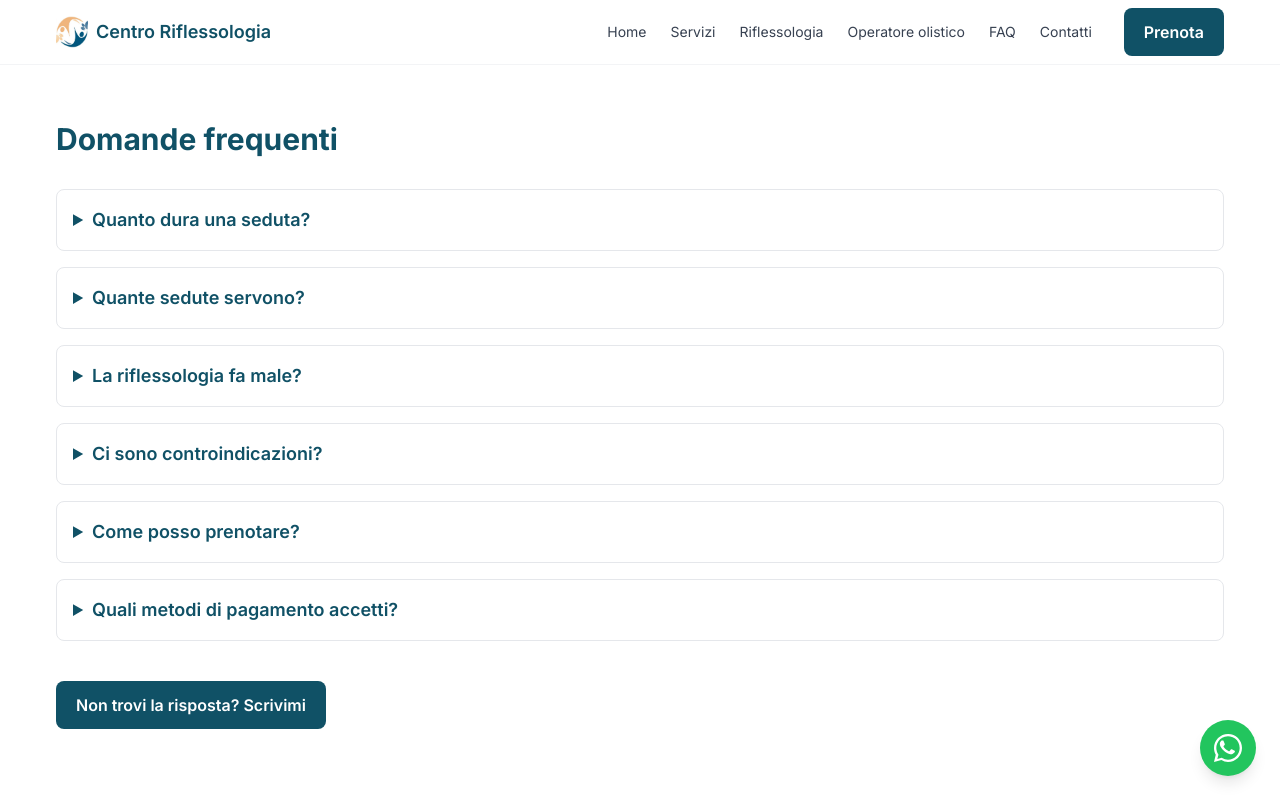
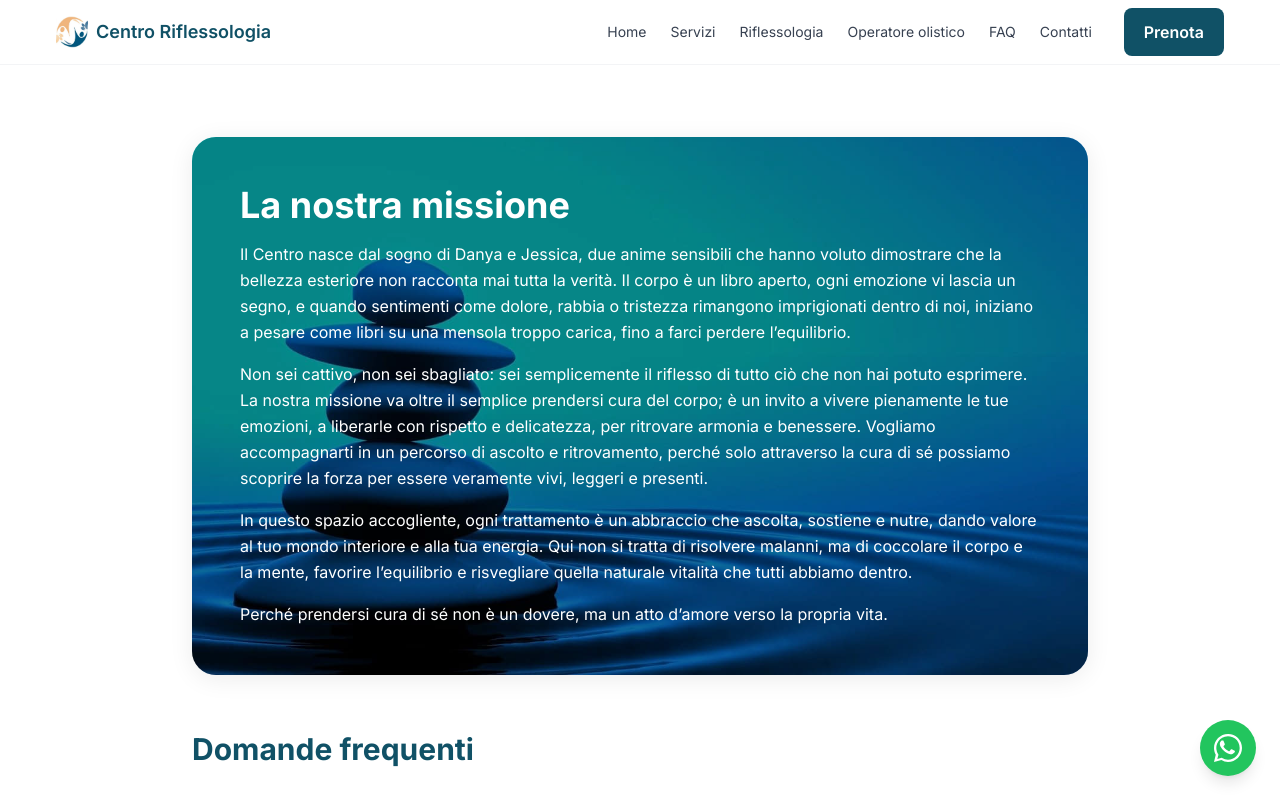
Before and after one commit to LoganSpace91/centro-riflessologia, a Next.js app: page /faq in a window 1280 px wide. Shown: the top 797 px of the page. Built offline with nearby package versions, Linux system fonts and the light colour scheme.

Commit message:
Aggiorna missione e pagina operatore olistico

```diff
--- a/app/faq/page.tsx
+++ b/app/faq/page.tsx
@@ -1,7 +1,7 @@
 export const metadata = {
-  title: 'FAQ',
+  title: 'Missione e FAQ',
   description:
-    'Domande frequenti sul Centro Riflessologia: prenotazioni, durata sedute, controindicazioni, pagamenti.',
+    'La missione del Centro Riflessologia e le risposte alle domande più frequenti su trattamenti, prenotazioni e approccio olistico.',
 }
 
 function QA({ q, a }: { q: string; a: string }) {
@@ -16,8 +16,40 @@ function QA({ q, a }: { q: string; a: string }) {
 export default function FAQPage() {
   return (
     <div className="container py-14">
-      <h1 className="text-3xl font-bold text-brand">Domande frequenti</h1>
-      <div className="mt-8 grid gap-4">
+      <section className="mx-auto max-w-4xl">
+        <div
+          className="relative mt-4 overflow-hidden rounded-3xl bg-cover bg-center shadow-card"
+          style={{ backgroundImage: 'url(/ZEN_1.jpg)' }}
+        >
+          <div className="absolute inset-0 bg-black/40" aria-hidden />
+          <div className="relative space-y-4 p-8 leading-relaxed text-white sm:p-12">
+            <h1 className="text-3xl font-bold sm:text-4xl">La nostra missione</h1>
+            <p>
+              Il Centro nasce dal sogno di Danya e Jessica, due anime sensibili che hanno voluto dimostrare che la bellezza esteriore non racconta mai
+              tutta la verità. Il corpo è un libro aperto, ogni emozione vi lascia un segno, e quando sentimenti come dolore, rabbia o tristezza
+              rimangono imprigionati dentro di noi, iniziano a pesare come libri su una mensola troppo carica, fino a farci perdere l’equilibrio.
+            </p>
+            <p>
+              Non sei cattivo, non sei sbagliato: sei semplicemente il riflesso di tutto ciò che non hai potuto esprimere. La nostra missione va oltre il
+              semplice prendersi cura del corpo; è un invito a vivere pienamente le tue emozioni, a liberarle con rispetto e delicatezza, per ritrovare
+              armonia e benessere. Vogliamo accompagnarti in un percorso di ascolto e ritrovamento, perché solo attraverso la cura di sé possiamo
+              scoprire la forza per essere veramente vivi, leggeri e presenti.
+            </p>
+            <p>
+              In questo spazio accogliente, ogni trattamento è un abbraccio che ascolta, sostiene e nutre, dando valore al tuo mondo interiore e alla tua
+              energia. Qui non si tratta di risolvere malanni, ma di coccolare il corpo e la mente, favorire l’equilibrio e risvegliare quella naturale
+              vitalità che tutti abbiamo dentro.
+            </p>
+            <p>
+              Perché prendersi cura di sé non è un dovere, ma un atto d’amore verso la propria vita.
+            </p>
+          </div>
+        </div>
+      </section>
+
+      <section className="mx-auto mt-14 max-w-4xl">
+        <h2 className="text-3xl font-bold text-brand">Domande frequenti</h2>
+        <div className="mt-8 grid gap-4">
         <QA
           q="Quanto dura una seduta?"
           a="In media 50–60 minuti, a seconda delle esigenze."
@@ -44,9 +76,15 @@ export default function FAQPage() {
         />
       </div>
 
-      <div className="mt-10">
-        <a className="btn btn-primary" href="https://wa.me/393494493683?text=Ciao%20Danya%2C%20ho%20una%20domanda%20sui%20trattamenti.">Non trovi la risposta? Scrivimi</a>
-      </div>
+        <div className="mt-10">
+          <a
+            className="btn-whatsapp"
+            href="https://wa.me/393494493683?text=Ciao%20Danya%2C%20ho%20una%20domanda%20sui%20trattamenti."
+          >
+            Non trovi la risposta? Scrivimi
+          </a>
+        </div>
+      </section>
     </div>
   )
 }
--- a/app/operatore-olistico/page.tsx
+++ b/app/operatore-olistico/page.tsx
@@ -12,17 +12,22 @@ export default function OperatoreOlisticoPage() {
       <Hero
         title="Operatore olistico"
         subtitle="Ascolto, empatia e competenza: un accompagnamento dolce verso il benessere globale."
-        primary={{ label: 'Scrivi su WhatsApp', href: 'https://wa.me/393494493683?text=Ciao%20Danya%2C%20vorrei%20informazioni%20sull%27approccio%20olistico' }}
+        primary={{ label: 'Scrivi su WhatsApp', href: 'https://wa.me/393494493683?text=Ciao%20Danya%2C%20vorrei%20informazioni%20sull%27approccio%20olistico', variant: 'whatsapp' }}
         secondary={{ label: 'Tutti i contatti', href: '/contatti' }}
         backgroundUrl="/images/bamboo-leaves.jpg"
         overlay="light"
       />
 
-      <div className="container py-14">
+      <section
+        className="relative bg-cover bg-center py-16"
+        style={{ backgroundImage: 'url(/images/zen-essential-oils.jpg)' }}
+      >
+        <div className="absolute inset-0 bg-white/75" aria-hidden />
+        <div className="container relative z-10">
           <h1 className="text-3xl font-bold text-brand">Operatore olistico</h1>
           <p className="mt-3 max-w-3xl text-gray-700">
-          L’operatore olistico guida la persona verso il benessere globale considerando corpo, mente ed emozioni in modo integrato.
-          Le tecniche sono dolci, non invasive e mirano a rilassamento, ascolto profondo e riequilibrio naturale.
+            L’operatore olistico guida la persona verso il benessere globale considerando corpo, mente ed emozioni in modo integrato. Le tecniche
+            sono dolci, non invasive e mirano a rilassamento, ascolto profondo e riequilibrio naturale.
           </p>
           <div className="mt-10 grid gap-8 md:grid-cols-2">
           <section className="card">
@@ -63,10 +68,18 @@ export default function OperatoreOlisticoPage() {
           </div>
 
           <div className="mt-10 flex flex-wrap gap-3">
-        <a className="btn btn-primary" href="https://wa.me/393494493683?text=Ciao%20Danya%2C%20vorrei%20maggiori%20informazioni%20sui%20trattamenti%20olistici.">Scrivi su WhatsApp</a>
-        <a className="btn btn-outline" href="/contatti">Tutti i contatti</a>
+            <a
+              className="btn-whatsapp"
+              href="https://wa.me/393494493683?text=Ciao%20Danya%2C%20vorrei%20maggiori%20informazioni%20sui%20trattamenti%20olistici."
+            >
+              Scrivi su WhatsApp
+            </a>
+            <a className="btn btn-outline" href="/contatti">
+              Tutti i contatti
+            </a>
           </div>
         </div>
+      </section>
     </>
   )
 }
```
Also changed, not shown: public/ZEN_1.jpg (added). Lines whose indentation alone changed are shown as unchanged.
